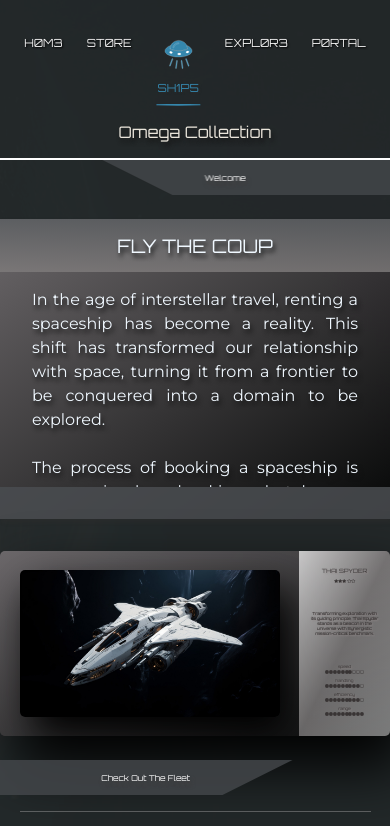
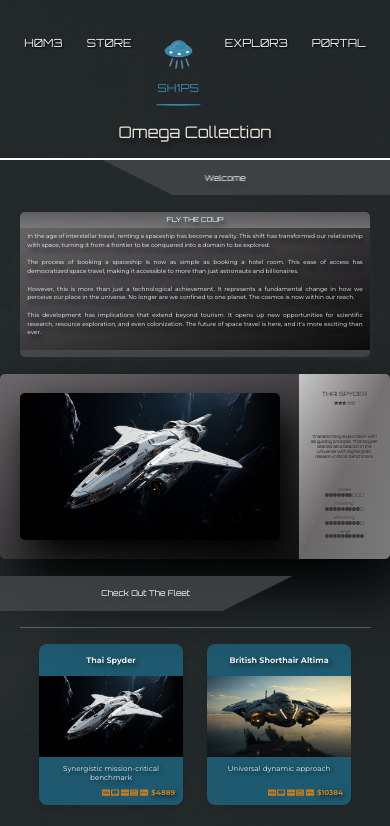
Before and after one commit to thegroosalugg/Andromeda, a React (Vite) app: page /ships in a window 390 px wide. Shown: the top 826 px of the page. Built offline with nearby package versions, Linux system fonts and the light colour scheme.

Commit message:
tweaked article & section for better mobile layout

```diff
--- a/src/components/containers/Section.module.css
+++ b/src/components/containers/Section.module.css
@@ -6,9 +6,9 @@
   gap: 1rem;
 }
 
-@media screen and (min-width: 320px) and (max-width: 768px) {
+@media screen and (min-width: 320px) and (max-width: 720px) {
   .section {
-    margin: 0.5rem auto;
-    gap: 0;
+    margin: 1vh auto;
+    gap: 1vh;
   }
 }
--- a/src/pageContent/spaceships/article/Article.module.css
+++ b/src/pageContent/spaceships/article/Article.module.css
@@ -1,8 +1,8 @@
 .content {
   display: flex;
   flex-direction: column;
-  flex: 1;
-  max-height: 450px;
+  flex: 0.9;
+  max-height: 465px;
   width: 400px;
   margin: 1rem auto;
   text-shadow: 2px 4px 4px #151515;
@@ -33,10 +33,18 @@
   }
 }
 
-@media screen and (max-width: 960px) {
-  .content,
-  .content h3 {
-    max-height: 300px;
-    border-radius: 0;
+@media screen and (min-width: 320px) and (max-width: 768px) {
+  .content {
+    margin: 1vh auto 0;
+    border-bottom: 2vw solid #424649dd;
+    font-size: 1.5vw;
+
+    h3 {
+      padding: 0.8vw;
+    }
+
+    p {
+      padding: 1vw 2vw;
+    }
   }
 }
--- a/src/pageContent/spaceships/slideshow/SlideShow.module.css
+++ b/src/pageContent/spaceships/slideshow/SlideShow.module.css
@@ -30,7 +30,7 @@
 
 @media screen and (min-width: 320px) and (max-width: 960px) {
   .slides-container {
-    margin: 1rem auto;
+    margin: 1vh auto;
 
     .slideshow {
       padding: 5%;
```
